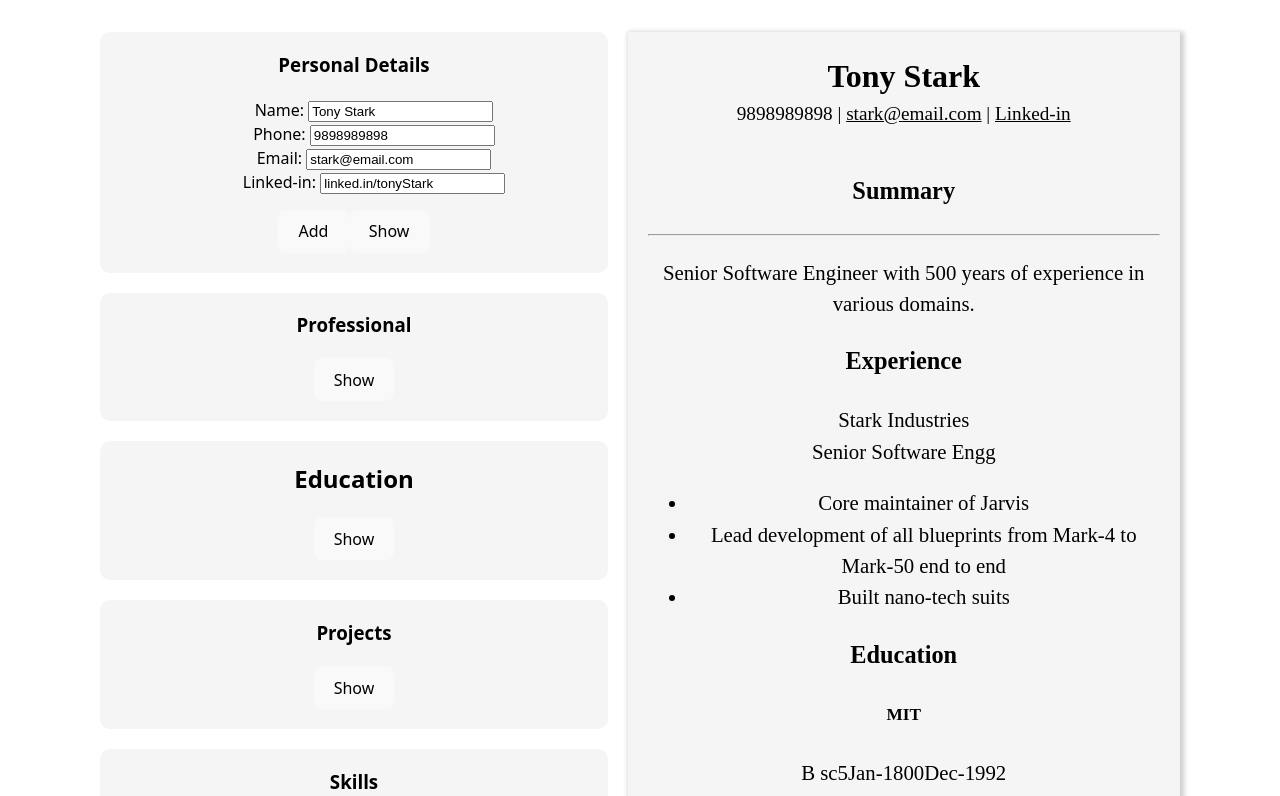
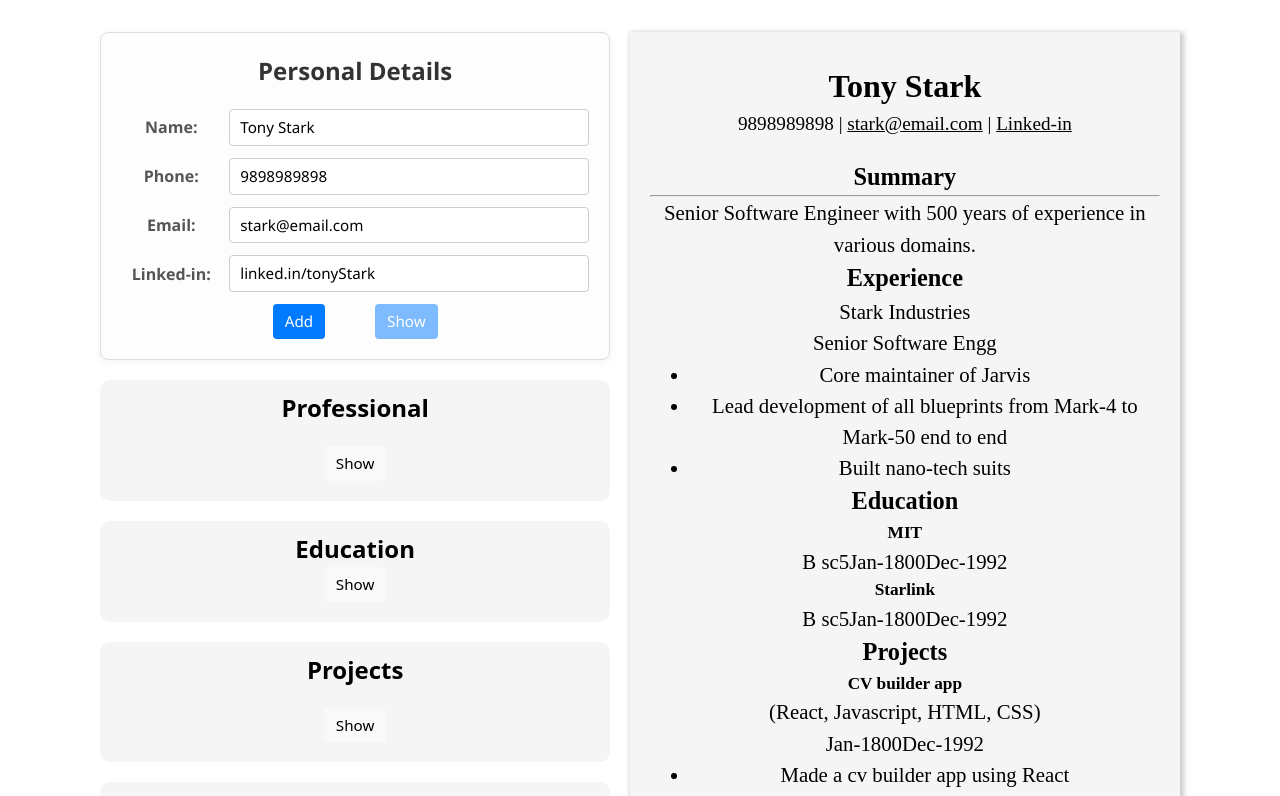
Before and after one commit to fromscode/cv-app, a React (Vite) app: page / in a window 1280 px wide. Shown: the top 796 px of the page. Built offline with nearby package versions, Linux system fonts and the light colour scheme.

Commit message:
Style personal builder

```diff
--- a/src/components/App.jsx
+++ b/src/components/App.jsx
@@ -37,7 +37,7 @@
       delete newObj[key];
       setPersonal(newObj);
     } else if (type === "add") {
-      const newObj = { ...personal, key: "" };
+      const newObj = { ...personal, Key: "" };
       setPersonal(newObj);
     }
   }
--- a/src/components/Personal.jsx
+++ b/src/components/Personal.jsx
@@ -1,22 +1,27 @@
+import "../styles/personal.css";
+
 function Details({ details, disabled, onChange }) {
   const detailList = [];
   for (const [key, value] of Object.entries(details)) {
     detailList.push(
       <div key={key} style={{ display: disabled ? "none" : null }}>
-        <span className="detailHeading">{key}: </span>
-        <span className="detailAnswer">
+        <label for={key} className="detailHeading">
+          {key}:{" "}
+        </label>
         <input
           type="text"
+          name={key}
+          id={key}
           value={value}
           onChange={(e) => onChange(key, e.target.value, "normal")}
+          autoComplete="false"
         />
-        </span>
       </div>,
     );
     if (key === "Linked-in") break;
   }
 
-  return <ul>{detailList}</ul>;
+  return detailList;
 }
 
 function Extras({ details, disabled, onChange }) {
@@ -26,22 +31,25 @@
     ++index;
     if (["Name", "Phone", "Email", "Linked-in"].includes(key)) continue;
     extraList.push(
-      <div key={index} style={{ display: disabled ? "none" : null }}>
-        <span className="detailHeading">
+      <div
+        className="extra"
+        key={index}
+        style={{ display: disabled ? "none" : null }}
+      >
         <input
+          className="key-field"
           type="text"
+          name={key}
           value={key}
           onChange={(e) => onChange(key, e.target.value, "extra-key")}
         />
-          :{" "}
-        </span>
-        <span className="detailAnswer">
+        <span>: </span>
         <input
           type="text"
+          name={key}
           value={value}
           onChange={(e) => onChange(key, e.target.value, "extra-value")}
         />
-        </span>
         <button onClick={() => onChange(key, value, "delete")}>Delete</button>
       </div>,
     );
@@ -58,15 +66,21 @@
   return (
     <div className="personal">
       <h3 className="personalHeading">Personal Details</h3>
+      <div className="details">
         <Details details={personal} onChange={onChange} disabled={disabled} />
         <Extras details={personal} onChange={onChange} disabled={disabled} />
+      </div>
       <button
+        className="add-btn"
+        type="button"
         onClick={() => onChange(null, null, "add")}
         style={{ display: disabled ? "none" : null }}
       >
         Add
       </button>
-      <button onClick={() => onShowClick(0)}>Show</button>
+      <button type="button" onClick={() => onShowClick(0)} disabled={!disabled}>
+        Show
+      </button>
     </div>
   );
 }
--- a/src/styles/Builder.css
+++ b/src/styles/Builder.css
@@ -5,6 +5,10 @@
   gap: 20px;
   color: black;
   width: 30vw;
+}
+.builder h3 {
+  font-size: 1.5em;
+  margin-bottom: 20px;
 }
 
 .personal,
@@ -14,5 +18,5 @@
 .skills {
   background-color: whitesmoke;
   border-radius: 10px;
-  padding: 0px 20px 20px;
+  padding: 10px 20px 20px;
 }
--- a/src/styles/index.css
+++ b/src/styles/index.css
@@ -1,3 +1,72 @@
+/*
+  Josh's Custom CSS Reset
+  https://www.joshwcomeau.com/css/custom-css-reset/
+*/
+
+*,
+*::before,
+*::after {
+  box-sizing: border-box;
+}
+
+* {
+  margin: 0;
+}
+
+@media (prefers-reduced-motion: no-preference) {
+  html {
+    interpolate-size: allow-keywords;
+  }
+}
+
+body {
+  line-height: 1.5;
+  -webkit-font-smoothing: antialiased;
+}
+
+img,
+picture,
+video,
+canvas,
+svg {
+  display: block;
+  max-width: 100%;
+}
+
+input,
+button,
+textarea,
+select {
+  font: inherit;
+}
+
+p,
+h1,
+h2,
+h3,
+h4,
+h5,
+h6 {
+  overflow-wrap: break-word;
+}
+
+p {
+  text-wrap: pretty;
+}
+h1,
+h2,
+h3,
+h4,
+h5,
+h6 {
+  text-wrap: balance;
+}
+
+#root,
+#__next {
+  isolation: isolate;
+}
+
 :root {
   font-family: system-ui, Avenir, Helvetica, Arial, sans-serif;
   line-height: 1.5;
@@ -36,25 +105,6 @@
   line-height: 1.1;
 }
 
-button {
-  border-radius: 8px;
-  border: 1px solid transparent;
-  padding: 0.6em 1.2em;
-  font-size: 1em;
-  font-weight: 500;
-  font-family: inherit;
-  background-color: #1a1a1a;
-  cursor: pointer;
-  transition: border-color 0.25s;
-}
-button:hover {
-  border-color: #646cff;
-}
-button:focus,
-button:focus-visible {
-  outline: 4px auto -webkit-focus-ring-color;
-}
-
 @media (prefers-color-scheme: light) {
   :root {
     color: #213547;
--- /dev/null
+++ b/src/styles/personal.css
@@ -0,0 +1,105 @@
+/* personal.css */
+
+/* Container for the whole personal section */
+.builder .personal {
+  padding: 20px;
+  background-color: #fdfdfd;
+  border: 1px solid #ddd;
+  border-radius: 8px;
+  font-family: "Segoe UI", Tahoma, Geneva, Verdana, sans-serif;
+  box-shadow: 0 2px 8px rgba(0, 0, 0, 0.05);
+  transition: 2s;
+}
+
+/* Heading */
+.personalHeading {
+  font-size: 1.5rem;
+  margin-bottom: 16px;
+  color: #333;
+  text-align: center;
+}
+
+/* Container for all details */
+.builder .details {
+  display: flex;
+  flex-direction: column;
+  gap: 12px;
+}
+
+/* Each detail row */
+.details div,
+.extra {
+  display: flex;
+  align-items: center;
+  gap: 8px;
+  flex-wrap: wrap;
+  justify-content: center;
+}
+
+/* Label styling */
+.detailHeading {
+  min-width: 100px;
+  font-weight: 600;
+  color: #555;
+}
+
+/* Input styling */
+input[type="text"] {
+  flex: 1;
+  padding: 6px 10px;
+  border: 1px solid #ccc;
+  border-radius: 4px;
+  font-size: 0.95rem;
+}
+
+input[type="text"]:focus {
+  border-color: #007bff;
+  box-shadow: 0 0 3px rgba(0, 123, 255, 0.4);
+  outline: none;
+}
+
+/* Key field in Extras */
+.key-field {
+  width: 120px;
+  font-weight: 500;
+}
+
+/* Button styling */
+button {
+  padding: 6px 12px;
+  border: none;
+  border-radius: 4px;
+  cursor: pointer;
+  font-size: 0.95rem;
+}
+
+button:hover {
+  opacity: 0.9;
+}
+
+button:disabled {
+  opacity: 0.5;
+  cursor: not-allowed;
+}
+
+/* Add button */
+button[type="button"] {
+  margin-top: 12px;
+  background-color: #007bff;
+  color: white;
+}
+
+/* Delete button inside Extras */
+.extra button {
+  background-color: #dc3545;
+  color: white;
+  padding: 4px 10px;
+}
+
+.extra span {
+  min-width: 10px;
+}
+
+.builder .add-btn {
+  margin-right: 50px;
+}
```
Lines whose indentation alone changed are shown as unchanged.
